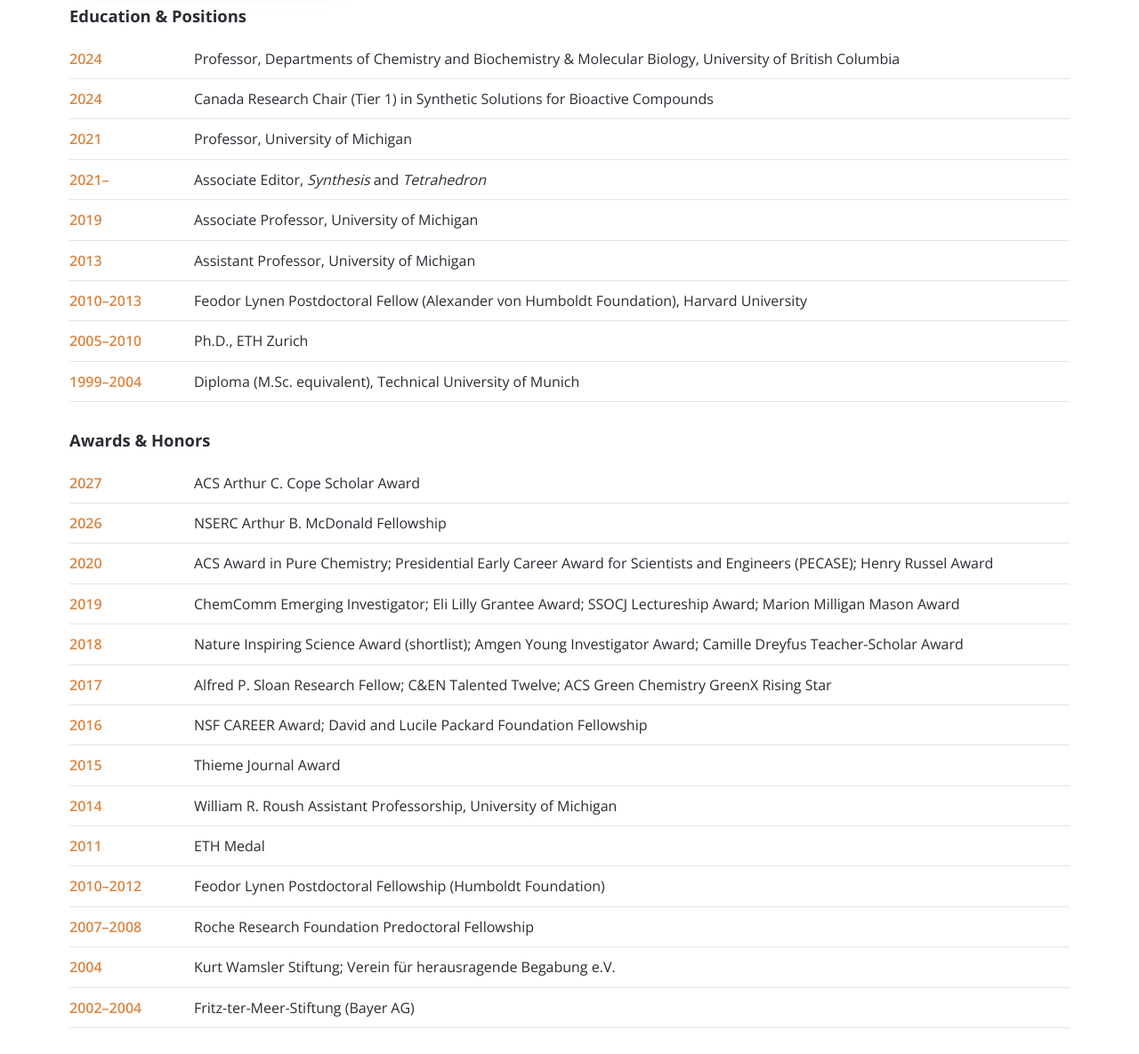
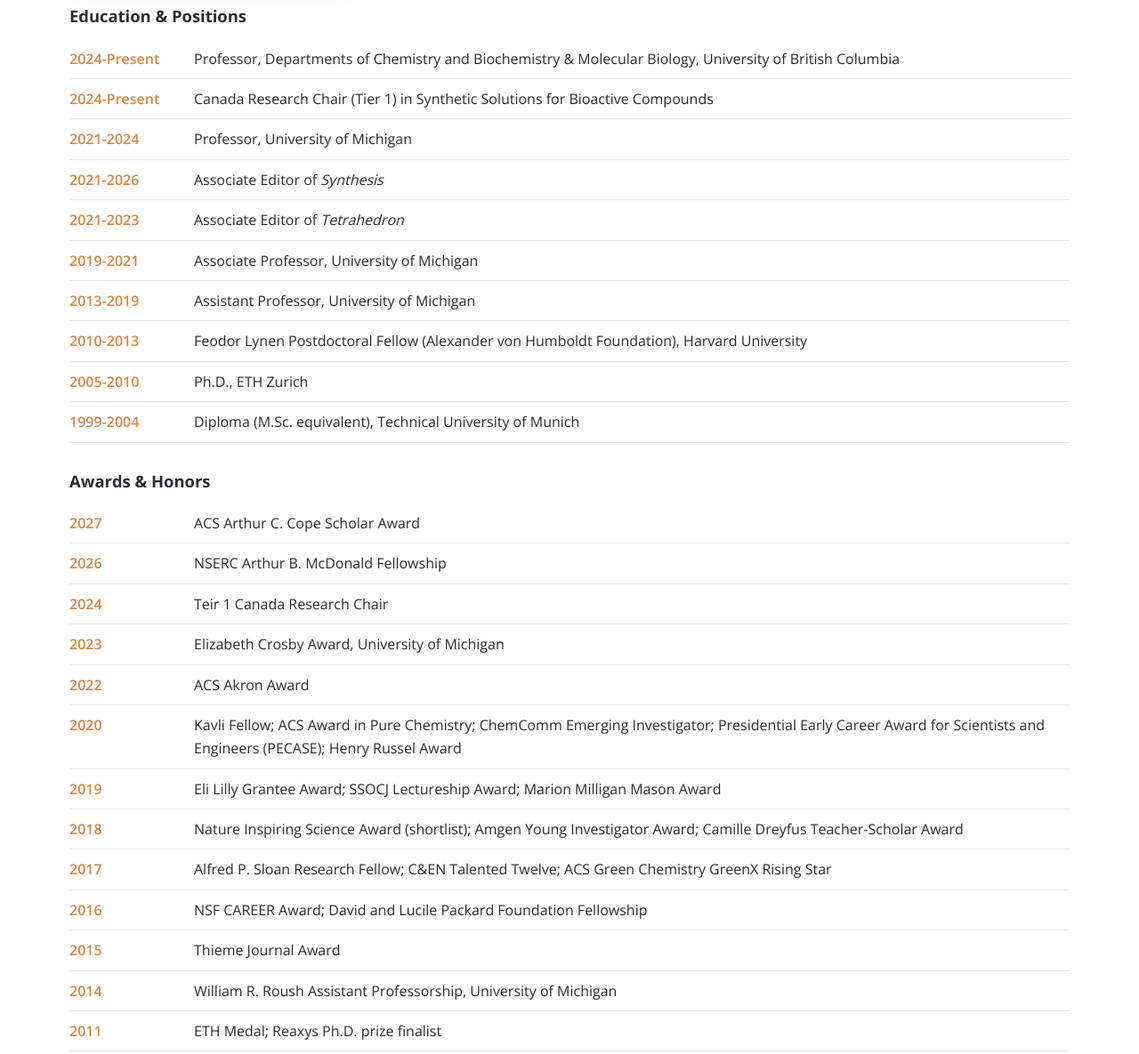
Before and after one commit to vxralexia/Schindler-Lab-Website, a plain HTML site: page corinna.html in a window 1280 px wide. Shown: the part 853-2038 px from the top of the page at 89% size. Drawn offline with nearby package versions, Linux system fonts and the light colour scheme.

Commit message:
corinna-edits

```diff
--- a/corinna.html
+++ b/corinna.html
@@ -75,33 +75,37 @@
 
       <h3>Education &amp; Positions</h3>
       <table class="cv">
-          <tr><td>2024</td><td>Professor, Departments of Chemistry and Biochemistry &amp; Molecular Biology, University of British Columbia</td></tr>
-          <tr><td>2024</td><td>Canada Research Chair (Tier 1) in Synthetic Solutions for Bioactive Compounds</td></tr>
-          <tr><td>2021</td><td>Professor, University of Michigan</td></tr>
-          <tr><td>2021–</td><td>Associate Editor, <em>Synthesis</em> and <em>Tetrahedron</em></td></tr>
-          <tr><td>2019</td><td>Associate Professor, University of Michigan</td></tr>
-          <tr><td>2013</td><td>Assistant Professor, University of Michigan</td></tr>
-          <tr><td>2010–2013</td><td>Feodor Lynen Postdoctoral Fellow (Alexander von Humboldt Foundation), Harvard University</td></tr>
-          <tr><td>2005–2010</td><td>Ph.D., ETH Zurich</td></tr>
-          <tr><td>1999–2004</td><td>Diploma (M.Sc. equivalent), Technical University of Munich</td></tr>
+          <tr><td>2024-Present</td><td>Professor, Departments of Chemistry and Biochemistry &amp; Molecular Biology, University of British Columbia</td></tr>
+          <tr><td>2024-Present</td><td>Canada Research Chair (Tier 1) in Synthetic Solutions for Bioactive Compounds</td></tr>
+          <tr><td>2021-2024</td><td>Professor, University of Michigan</td></tr>
+          <tr><td>2021-2026</td><td>Associate Editor of <em>Synthesis</em></td></tr>
+          <tr><td>2021-2023</td><td>Associate Editor of <em>Tetrahedron</em></td></tr>
+          <tr><td>2019-2021</td><td>Associate Professor, University of Michigan</td></tr>
+          <tr><td>2013-2019</td><td>Assistant Professor, University of Michigan</td></tr>
+          <tr><td>2010-2013</td><td>Feodor Lynen Postdoctoral Fellow (Alexander von Humboldt Foundation), Harvard University</td></tr>
+          <tr><td>2005-2010</td><td>Ph.D., ETH Zurich</td></tr>
+          <tr><td>1999-2004</td><td>Diploma (M.Sc. equivalent), Technical University of Munich</td></tr>
       </table>
 
       <h3>Awards &amp; Honors</h3>
       <table class="cv">
           <tr><td>2027</td><td>ACS Arthur C. Cope Scholar Award</td></tr>
           <tr><td>2026</td><td>NSERC Arthur B. McDonald Fellowship</td></tr>
-          <tr><td>2020</td><td>ACS Award in Pure Chemistry; Presidential Early Career Award for Scientists and Engineers (PECASE); Henry Russel Award</td></tr>
-          <tr><td>2019</td><td>ChemComm Emerging Investigator; Eli Lilly Grantee Award; SSOCJ Lectureship Award; Marion Milligan Mason Award</td></tr>
+          <tr><td>2024</td><td>Teir 1 Canada Research Chair</td></tr>
+          <tr><td>2023</td><td>Elizabeth Crosby Award, University of Michigan</td></tr>
+          <tr><td>2022</td><td>ACS Akron Award</td></tr>
+          <tr><td>2020</td><td>Kavli Fellow; ACS Award in Pure Chemistry; ChemComm Emerging Investigator; Presidential Early Career Award for Scientists and Engineers (PECASE); Henry Russel Award</td></tr>
+          <tr><td>2019</td><td>Eli Lilly Grantee Award; SSOCJ Lectureship Award; Marion Milligan Mason Award</td></tr>
           <tr><td>2018</td><td>Nature Inspiring Science Award (shortlist); Amgen Young Investigator Award; Camille Dreyfus Teacher-Scholar Award</td></tr>
           <tr><td>2017</td><td>Alfred P. Sloan Research Fellow; C&amp;EN Talented Twelve; ACS Green Chemistry GreenX Rising Star</td></tr>
           <tr><td>2016</td><td>NSF CAREER Award; David and Lucile Packard Foundation Fellowship</td></tr>
           <tr><td>2015</td><td>Thieme Journal Award</td></tr>
           <tr><td>2014</td><td>William R. Roush Assistant Professorship, University of Michigan</td></tr>
-          <tr><td>2011</td><td>ETH Medal</td></tr>
+          <tr><td>2011</td><td>ETH Medal; Reaxys Ph.D. prize finalist</td></tr>
           <tr><td>2010–2012</td><td>Feodor Lynen Postdoctoral Fellowship (Humboldt Foundation)</td></tr>
           <tr><td>2007–2008</td><td>Roche Research Foundation Predoctoral Fellowship</td></tr>
           <tr><td>2004</td><td>Kurt Wamsler Stiftung; Verein für herausragende Begabung e.V.</td></tr>
-          <tr><td>2002–2004</td><td>Fritz-ter-Meer-Stiftung (Bayer AG)</td></tr>
+          <tr><td>2002–2004</td><td>Fritz-ter-Meer-Stiftung (Bayer AG); Bayerische EliteAkademie</td></tr>
       </table>
     </div></div>
   </main>
--- a/data/news.js
+++ b/data/news.js
@@ -12,14 +12,14 @@ window.NEWS = [
   {
     "date": "2026-10",
     "type": "Award",
-    "title": "Prof. Schindler receives an NSERC Arthur B. McDonald Fellowship",
+    "title": "Corinna receives an NSERC Arthur B. McDonald Fellowship",
     "link": "https://science.ubc.ca/news/2026-10/ubc-synthetic-chemist-named-one-canadas-top-young-researchers",
     "image": "assets/news/nserc-nov-2026.jpg"
   },
   {
     "date": "2026-08",
     "type": "Award",
-    "title": "Prof. Schindler named a 2027 ACS Arthur C. Cope Scholar",
+    "title": "Corinna named a 2027 ACS Arthur C. Cope Scholar",
     "link": "https://cen.acs.org/acs-news/acs-names-2027-national-award/104/web/2026/08",
     "image": "assets/news/arthur-cope.jpg"
   },
@@ -27,7 +27,7 @@ window.NEWS = [
   {
     "date": "2024-06",
     "type": "Award",
-    "title": "Prof. Schindler appointed Tier 1 Canada Research Chair in Synthetic Solutions for Bioactive Compounds",
+    "title": "Corinna appointed Tier 1 Canada Research Chair in Synthetic Solutions for Bioactive Compounds",
     "link": "https://research.ubc.ca/node/20511",
     "image": ""
   }
```
